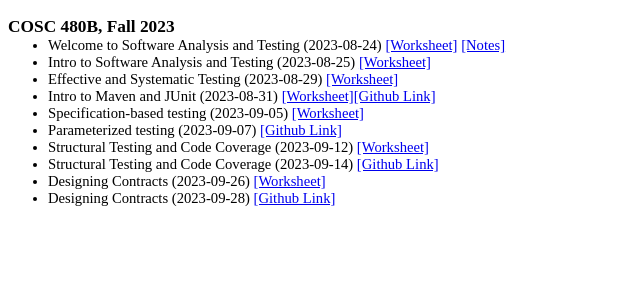
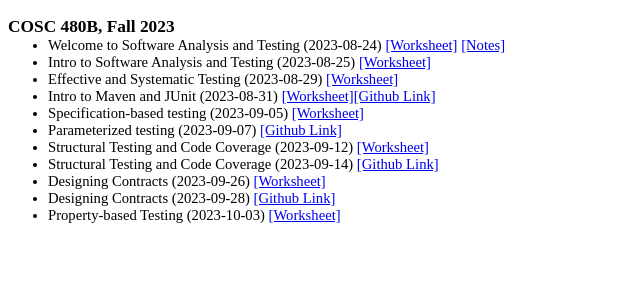
Before and after one commit to georgianahaldeman/cosc480, a Jekyll site: the page built from docs/notes/index.md, in a window 1280 px wide. Shown: the top 300 px of the page, without its empty margins (0-640 px from the left). Built offline with Jekyll 4.4.1, drawn with Linux system fonts in a browser that asks for light colours; our own code applies the rules of GitHub Pages for plain Markdown files.

Commit message:
10_3 worksheet

```diff
--- a/docs/notes/index.md
+++ b/docs/notes/index.md
@@ -19,3 +19,5 @@
 - Designing Contracts (2023-09-26) [[Worksheet]](./notes/9_26.pdf)
 
 - Designing Contracts (2023-09-28) [[Github Link]](https://classroom.github.com/a/OUn9v2_l)
+
+- Property-based Testing (2023-10-03) [[Worksheet]](./notes/10_3.pdf)
```
Also changed, not shown: 1 other file.
